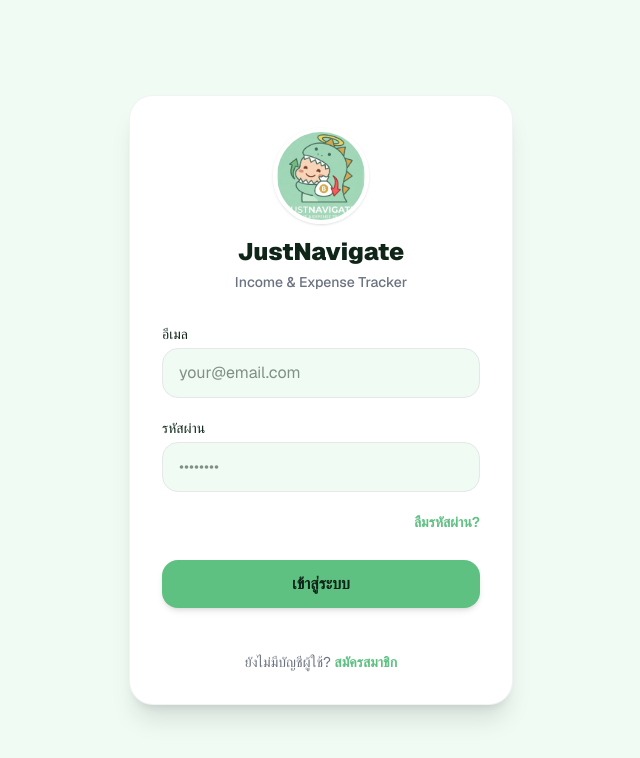
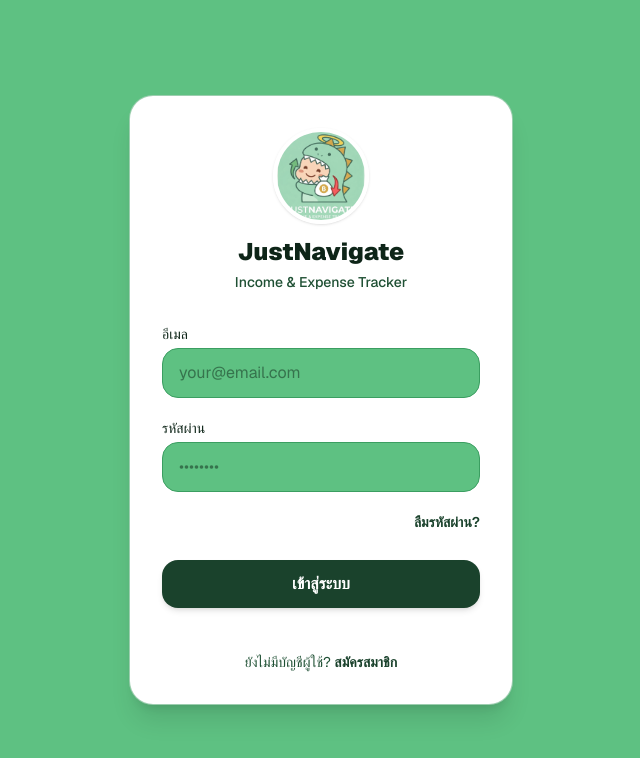
Before and after one commit to natthaphan-droid/income-outcome, a Next.js app: page /login in a window 1280 px wide. Shown: the top 758 px of the page, without its empty margins (319-959 px from the left). Built offline with nearby package versions, Linux system fonts and the light colour scheme; no server answers.

Commit message:
style: enforce strict 60-30-10 minimal theme with green 400 as dominant color

```diff
--- a/src/app/globals.css
+++ b/src/app/globals.css
@@ -27,24 +27,27 @@
   --color-beige-900: #3b2e25;
   --color-beige-950: #211913;
 
-  /* Semantic Variables (Minimal Clean Theme) */
-  --color-background: var(--color-dino-50); /* 60% Dominant (Very pale, clean background) */
-  --color-foreground: var(--color-dino-950); /* High contrast dark text */
+  /* Semantic Variables (Strict 60-30-10 Minimal Theme) */
+  /* 60% Dominant (Main Background) */
+  --color-background: var(--color-dino-400);
+  --color-foreground: var(--color-dino-950);
 
-  --color-surface: var(--color-dino-100);
+  --color-surface: var(--color-dino-300);
   --color-surface-foreground: var(--color-dino-950);
 
-  --color-card: #ffffff; /* 30% Secondary (Pure white cards for depth) */
+  /* 30% Secondary (Surfaces & Cards) */
+  --color-card: #ffffff;
   --color-card-foreground: var(--color-dino-950);
 
-  --color-primary: var(--color-dino-400); /* 10% Accent (Signature vibrant green) */
-  --color-primary-foreground: var(--color-dino-950); /* Dark text on bright button for contrast */
+  /* 10% Accent (Buttons & Call to Actions) */
+  --color-primary: var(--color-dino-900);
+  --color-primary-foreground: #ffffff;
 
-  --color-muted: #6b7280; /* Standard gray for secondary text */
-  --color-border: #e5e7eb; /* Soft minimal border */
+  --color-muted: var(--color-dino-800);
+  --color-border: var(--color-dino-500);
 
   --color-danger: #ef4444;
-  --color-success: var(--color-dino-500);
+  --color-success: var(--color-dino-700);
 
   --font-sans: var(--font-geist-sans);
   --font-mono: var(--font-geist-mono);
```
Also changed, not shown: public/sw.js.
